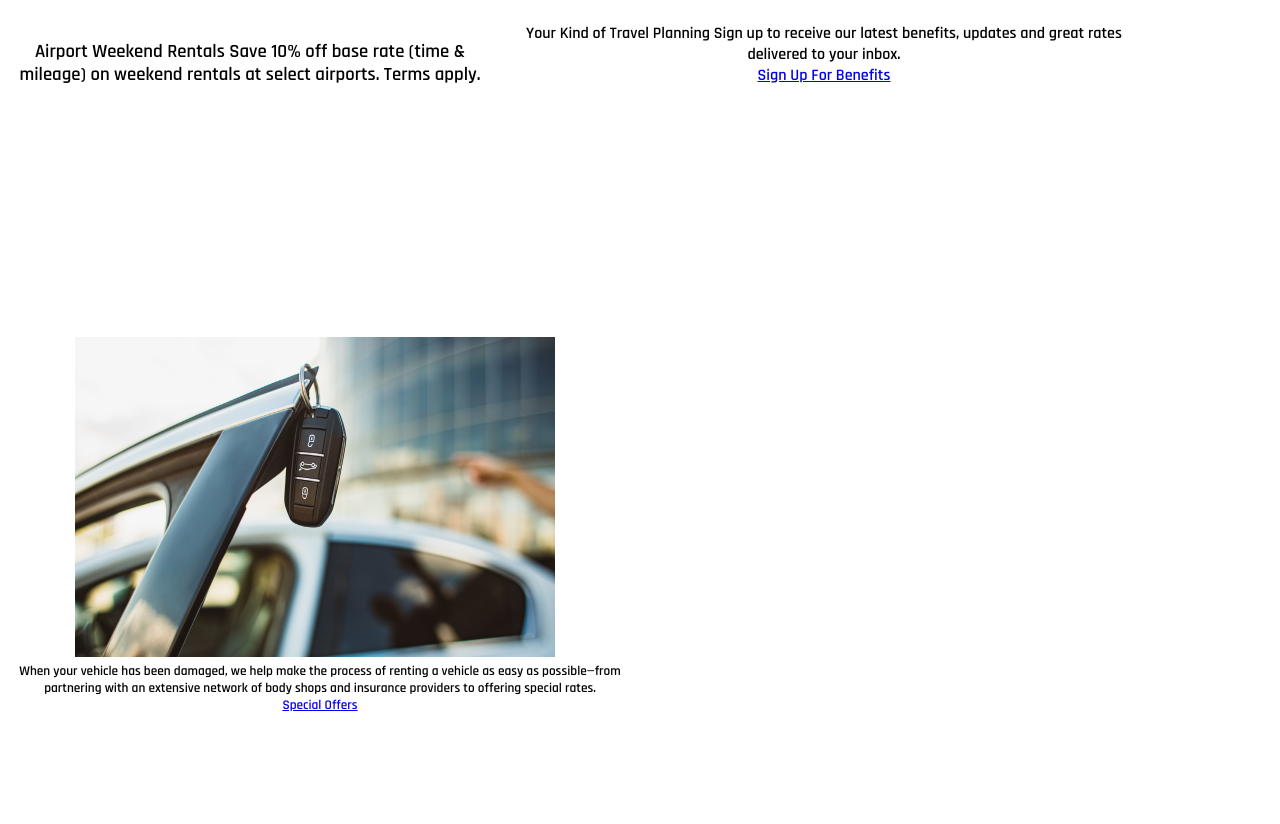
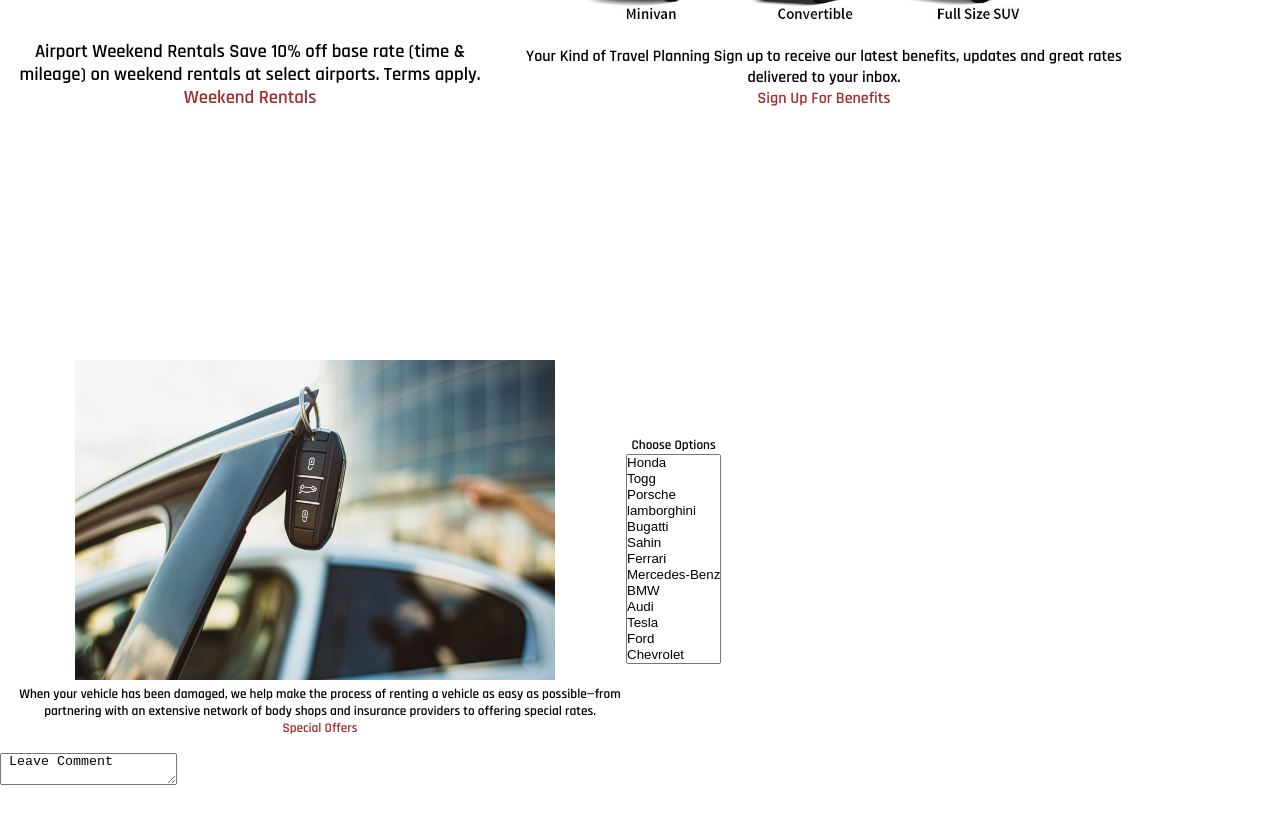
Before and after one commit to Caner-Yesiltas/Rent-A-Car-Concert-Page, a plain HTML site: page example.html in a window 1280 px wide. Shown: the part 784-1608 px from the top of the page. Drawn offline with Linux system fonts and the light colour scheme.

Commit message:
update 3

```diff
--- a/example.css
+++ b/example.css
@@ -157,3 +157,19 @@ h5 {
   margin-top: 50px;
   display: inline-block;
 }
+
+a {
+  text-decoration: none;
+  color: brown;
+}
+
+.insidecontainer {
+  margin-left: 610px;
+  margin-top: -100px;
+  position: absolute;
+}
+
+.insidecontainer2 {
+  position: absolute;
+  margin-top: -200px;
+}
--- a/example.html
+++ b/example.html
@@ -52,6 +52,16 @@
       <h3>
         Airport Weekend Rentals Save 10% off base rate (time & mileage) on
         weekend rentals at select airports. Terms apply.
+
+        <br />
+
+        <a
+          href="https://www.claruswayrentacar.com"
+          target="_blank"
+          rel="noopener noreferrer"
+        >
+          Weekend Rentals</a
+        >
       </h3>
     </div>
     <div class="cardcontainer2">
@@ -86,7 +96,40 @@
         >
           Special Offers
         </a>
+
+        <div class="insidecontainer">
+        <div class="insidecontainer2">
+          <label for="Cars">Choose Options</label>
+          <select name="arabalar" id="Cars" size="13" multiple>
+            <option value="Honda">Honda</option>
+            <option value="Togg">Togg</option>
+            <option value="Porsche">Porsche</option>
+            <option value="lamborghini">lamborghini</option>
+            <option value="Bugatti">Bugatti</option>
+            <option value="Sahin">Sahin</option>
+            <option value="Ferrari">Ferrari</option>
+            <option value="Mercedes-Benz">Mercedes-Benz</option>
+            <option value="BMW">BMW</option>
+<option value="Audi">Audi</option>
+<option value="Tesla">Tesla</option>
+<option value="Ford">Ford</option>
+<option value="Chevrolet">Chevrolet</option>
+<option value="Nissan">Nissan</option>
+<option value="Toyota">Toyota</option>
+<option value="Maserati">Maserati</option>
+<option value="McLaren">McLaren</option>
+<option value="Aston Martin">Aston Martin</option>
+<option value="Bentley">Bentley</option>
+<option value="Rolls-Royce">Rolls-Royce</option>
+          </select>
+        </div>
       </h5>
+
+
+
+        <label for="soru sormak"></label>
+        <textarea name="sormak" id="soru sormak"> Leave Comment </textarea>
+      </div>
     </div>
 
     <div></div>
```
